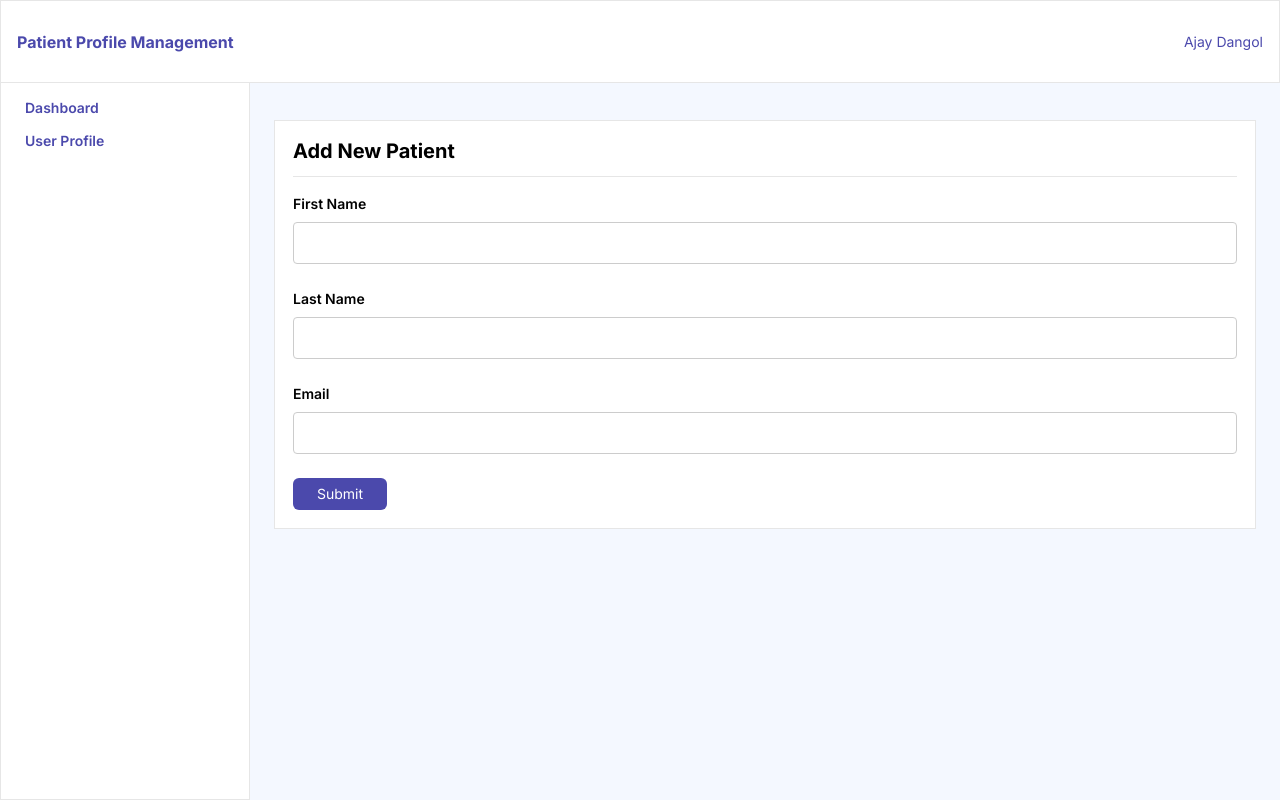
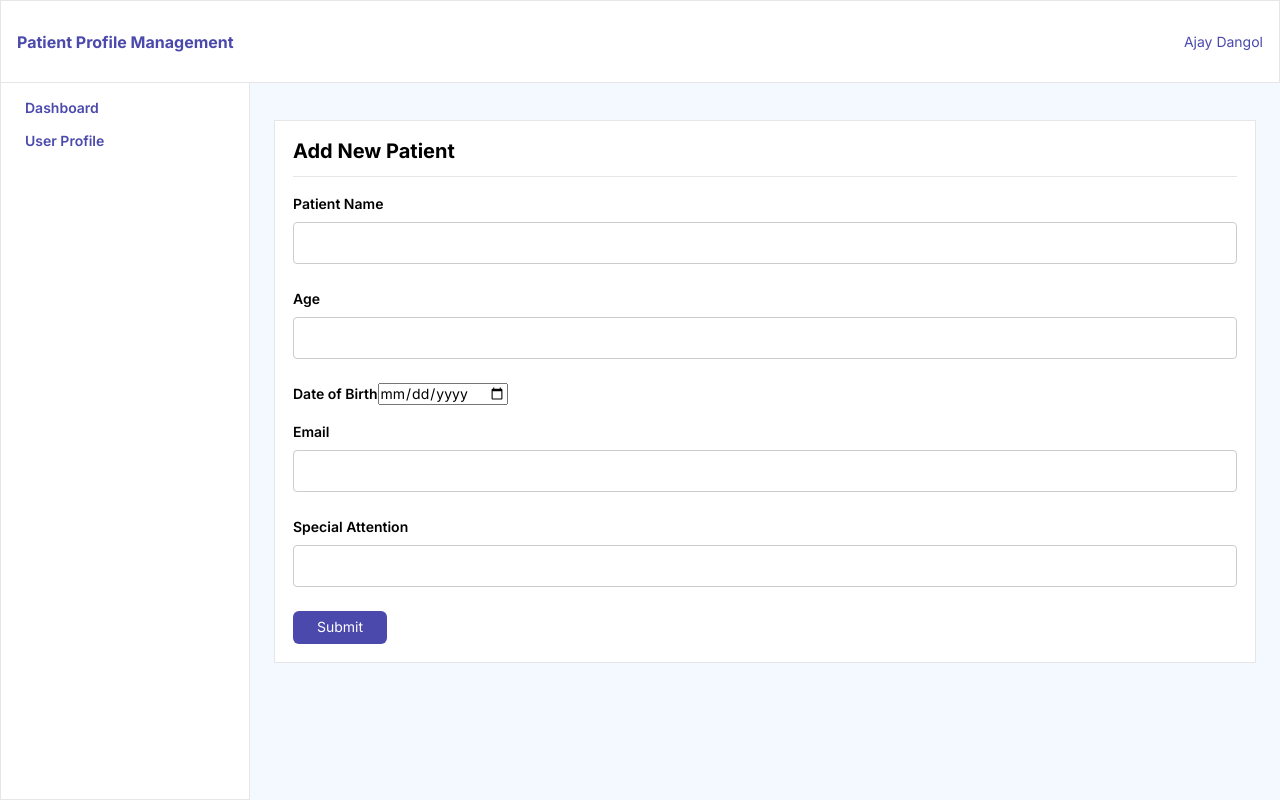
Before and after one commit to ajaydangol014/patient-profile-management, a React (Create React App) app: page /profile/add in a window 1280 px wide. Built offline with nearby package versions, Linux system fonts and the light colour scheme.

Commit message:
LFUNIOLD-227: Save and Retreive data from backend

```diff
--- a/src/pages/profile/Profile.js
+++ b/src/pages/profile/Profile.js
@@ -10,19 +10,21 @@ const Profile = () => {
   const [inputVal, setInputVal] = useState("");
   const [open, setOpen] = useState(false);
   const [id, setId] = useState();
-  const filteredSearchData = [
-    users.filter((user) =>
-      user.firstName.toLowerCase().includes(inputVal.toLowerCase())
-    ),
-  ];
+
+  const filteredSearchData = users.filter((user) =>
+    user.patient_name.toLowerCase().includes(inputVal.toLowerCase())
+  );
+  console.log(filteredSearchData);
   const tableData = filteredSearchData;
+
   const fetchUserData = () => {
-    fetch("https://dummyjson.com/users")
+    fetch("http://localhost:5000/api/patient-profile")
       .then((response) => {
         return response.json();
       })
       .then((data) => {
-        setUsers(data.users);
+        setUsers(data);
+        console.log(data);
       })
       .catch((error) => {
         console.log(error);
@@ -68,17 +70,17 @@ const Profile = () => {
       accessor: "id", // accessor is the "key" in the data
     },
     {
-      Header: "First Name",
-      accessor: "firstName",
-    },
-    {
-      Header: "Last Name",
-      accessor: "lastName",
+      Header: "Patient Name",
+      accessor: "patient_name",
     },
 
     {
       Header: "Age",
       accessor: "age",
+    },
+    {
+      Header: "Date of Birth",
+      accessor: "dob",
     },
     {
       Header: "Email",
@@ -127,7 +129,7 @@ const Profile = () => {
           Add New Patient
         </Link>
       </div>
-      <Table columns={columns} data={tableData[0]} />
+      <Table columns={columns} data={tableData} />
       {open && (
         <Dialog onClose={() => setOpen(false)} handleEvent={deleteEvent} />
       )}
--- a/src/pages/profile/ProfileAdd.js
+++ b/src/pages/profile/ProfileAdd.js
@@ -8,21 +8,29 @@ import ProfileForm from "./ProfileForm";
 
 const ProfileAdd = () => {
   const profileInitialValues = {
-    firstName: "",
-    lastName: "",
+    patient_name: "",
+    age: "",
+    dob: "",
     email: "",
-    designation: "",
+    special_attention: "",
   };
 
   const submitHandler = async (values, { setSubmitting }) => {
     const payload = {
-      firstName: values.firstName,
-      lastName: values.lastName,
+      patient_name: values.patient_name,
+      userId: 1,
+      allergy_id: 1,
+      age: Number(values.age),
+      dob: values.dob,
       email: values.email,
+      special_attention: false,
     };
 
     try {
-      const response = await axios.post("url", payload);
+      const response = await axios.post(
+        "http://localhost:5000/api/patient-profile/add",
+        payload
+      );
       console.log(response.data);
     } catch (e) {
       console.log(e);
--- a/src/pages/profile/ProfileForm.js
+++ b/src/pages/profile/ProfileForm.js
@@ -5,33 +5,48 @@ const ProfileForm = (props) => {
   return (
     <Form>
       <div className="form-group">
-        <label htmlFor="firstName">First Name</label>
+        <label htmlFor="patient_name">Patient Name</label>
         <Field
           type="text"
-          name="firstName"
-          id="firstName"
+          name="patient_name"
+          id="patient_name"
           onChange={props.formik.handleChange}
           onBlur={props.formik.handleBlur}
-          value={props.formik.values.firstName}
-          {...props.formik.getFieldProps("firstName")}
+          value={props.formik.values.patient_name}
+          {...props.formik.getFieldProps("patient_name")}
         />
         <div className="error-message">
-          <ErrorMessage name="firstName" />
+          <ErrorMessage name="patient_name" />
         </div>
       </div>
       <div className="form-group">
-        <label htmlFor="lastName">Last Name</label>
+        <label htmlFor="age">Age</label>
         <Field
           type="text"
-          name="lastName"
-          id="lastName"
+          name="age"
+          id="age"
           onChange={props.formik.handleChange}
           onBlur={props.formik.handleBlur}
-          value={props.formik.values.lastName}
-          {...props.formik.getFieldProps("lastName")}
+          value={props.formik.values.age}
+          {...props.formik.getFieldProps("age")}
         />
         <div className="error-message">
           <ErrorMessage name="lastName" />
+        </div>
+      </div>
+      <div className="form-group">
+        <label htmlFor="dob">Date of Birth</label>
+        <Field
+          type="date"
+          name="dob"
+          id="dob"
+          onChange={props.formik.handleChange}
+          onBlur={props.formik.handleBlur}
+          value={props.formik.values.dob}
+          {...props.formik.getFieldProps("dob")}
+        />
+        <div className="error-message">
+          <ErrorMessage name="dob" />
         </div>
       </div>
       <div className="form-group">
@@ -50,6 +65,22 @@ const ProfileForm = (props) => {
         </div>
       </div>
 
+      <div className="form-group">
+        <label htmlFor="special_attention">Special Attention</label>
+        <Field
+          type="text"
+          name="special_attention"
+          id="special_attention"
+          onChange={props.formik.handleChange}
+          onBlur={props.formik.handleBlur}
+          value={props.formik.values.special_attention}
+          {...props.formik.getFieldProps("special_attention")}
+        />
+        <div className="error-message">
+          <ErrorMessage name="email" />
+        </div>
+      </div>
+
       <button type="submit" className="btn btn-primary">
         Submit
       </button>
```
